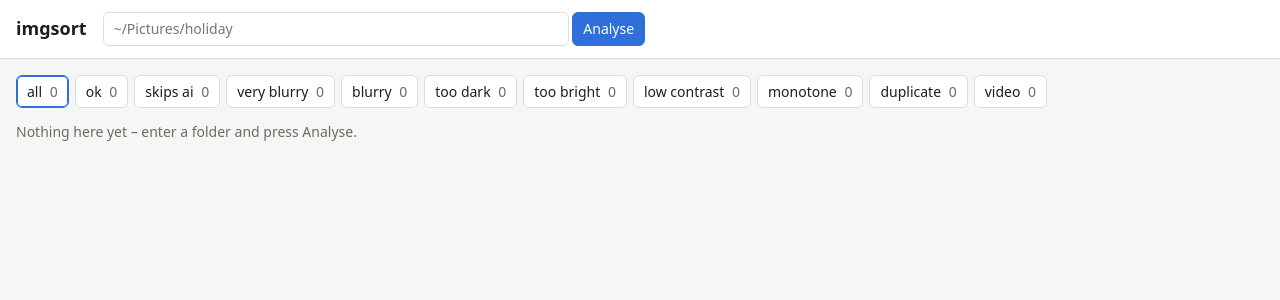
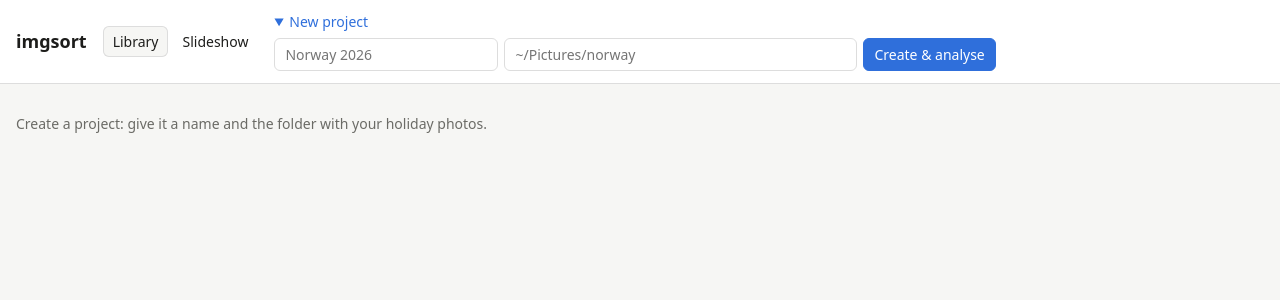
Before and after one commit to jotiau/photos2show, a FastAPI app: page / in a window 1280 px wide. Shown: the top 300 px of the page. Run offline with FastAPI, Linux system fonts and the light colour scheme.

Commit message:
M3: slideshow selection by LLM, review and export; holiday projects; usage guide

```diff
--- a/src/imgsort/web/app.py
+++ b/src/imgsort/web/app.py
@@ -1,6 +1,7 @@
-"""Local web UI: analyse a folder and browse the results."""
+"""Local web UI: holiday projects, analysis, browsing, slideshow selection and export."""
 import os
 import threading
+from html import escape
 from pathlib import Path
 
 import uvicorn
@@ -9,7 +10,7 @@ from fastapi.responses import FileResponse, HTMLResponse
 from fastapi.staticfiles import StaticFiles
 from fastapi.templating import Jinja2Templates
 
-from imgsort import db
+from imgsort import db, slideshow
 from imgsort.pipeline import analyse_folder, describe_folder, skip_ai_reason
 
 HERE = Path(__file__).parent
@@ -20,11 +21,16 @@ templates.env.filters["basename"] = lambda p: Path(p).name
 
 FILTERS = ("all", "ok", "skips_ai", "very_blurry", "blurry", "too_dark", "too_bright",
            "low_contrast", "monotone", "duplicate", "video")
+REFRESH = {"HX-Refresh": "true"}
 
 # Single local user, one analysis at a time.
-job = {"folder": os.environ.get("IMGSORT_LIBRARY", ""), "running": False, "phase": "", "done": 0, "total": 0,
+job = {"project": "", "folder": "", "running": False, "phase": "", "done": 0, "total": 0,
        "summary": None, "error": None, "flag": "all"}
 lock = threading.Lock()
+
+
+def _open(name: str) -> None:
+    job.update(project=name, folder=db.load_projects()[name], flag="all", summary=None, error=None)
 
 
 def _run(root: Path) -> None:
@@ -39,6 +45,13 @@ def _run(root: Path) -> None:
         job["error"] = str(e)
     finally:
         job["running"] = False
+
+
+def _start() -> None:
+    with lock:
+        if job["folder"] and not job["running"]:
+            job.update(running=True, done=0, total=0, summary=None, error=None)
+            threading.Thread(target=_run, args=(Path(job["folder"]),), daemon=True).start()
 
 
 def _items() -> list[dict]:
@@ -71,20 +84,43 @@ def _item(media_id: int) -> dict:
     return item
 
 
+def _page(request: Request, template: str, **ctx) -> HTMLResponse:
+    return templates.TemplateResponse(request, template, {"job": job, "projects": db.load_projects(), **ctx})
+
+
 @app.get("/", response_class=HTMLResponse)
 def index(request: Request):
-    return templates.TemplateResponse(request, "library.html", {"job": job})
+    if not job["project"] and (projects := db.load_projects()):
+        _open(list(projects)[-1])
+    return _page(request, "library.html", page="library")
+
+
+@app.post("/projects", response_class=HTMLResponse)
+def create_project(name: str = Form(...), folder: str = Form(...)):
+    root = Path(folder).expanduser()
+    if not name.strip() or not root.is_dir():
+        return HTMLResponse(f'<span class="error">Not a folder: {escape(folder)}</span>' if name.strip() else "Name missing")
+    if job["running"]:
+        return HTMLResponse('<span class="error">Wait until the running analysis is finished.</span>')
+    db.save_project(name.strip(), root.resolve())
+    _open(name.strip())
+    _start()
+    return HTMLResponse("", headers=REFRESH)
+
+
+@app.post("/projects/open", response_class=HTMLResponse)
+def open_project(name: str = Form(...)):
+    if job["running"]:
+        return HTMLResponse('<span class="error">Wait until the running analysis is finished.</span>')
+    if name not in db.load_projects():
+        raise HTTPException(404)
+    _open(name)
+    return HTMLResponse("", headers=REFRESH)
 
 
 @app.post("/analyse", response_class=HTMLResponse)
-def analyse(request: Request, folder: str = Form(...)):
-    root = Path(folder).expanduser()
-    if not root.is_dir():
-        return HTMLResponse(f'<div id="progress" class="error">Not a folder: {folder}</div>')
-    with lock:
-        if not job["running"]:
-            job.update(folder=str(root.resolve()), running=True, done=0, total=0, summary=None, error=None)
-            threading.Thread(target=_run, args=(root,), daemon=True).start()
+def analyse(request: Request):
+    _start()
     return templates.TemplateResponse(request, "_progress.html", {"job": job})
 
 
@@ -128,6 +164,58 @@ def original(media_id: int):
     return FileResponse(_item(media_id)["path"])
 
 
+def _picks(request: Request, error: str | None = None) -> HTMLResponse:
+    conn = db.connect(Path(job["folder"]))
+    picks = [{"item": it, "reason": p["reason"]}
+             for p in slideshow.load(Path(job["folder"]))["picks"] if (it := db.get_media(conn, p["id"]))]
+    return templates.TemplateResponse(request, "_picks.html", {
+        "picks": picks, "error": error, "minutes": len(picks) * slideshow.SECONDS_PER_PHOTO / 60})
+
+
+@app.get("/slideshow", response_class=HTMLResponse)
+def slideshow_page(request: Request):
+    if not job["folder"]:
+        return _page(request, "slideshow.html", page="slideshow", selection=None)
+    return _page(request, "slideshow.html", page="slideshow", selection=slideshow.load(Path(job["folder"])),
+                 default_target=f"{job['folder']}_slideshow")
+
+
+@app.get("/slideshow/picks", response_class=HTMLResponse)
+def picks(request: Request):
+    return _picks(request)
+
+
+@app.post("/slideshow/select", response_class=HTMLResponse)
+def select(request: Request, description: str = Form(...)):
+    root = Path(job["folder"])
+    try:
+        picks = slideshow.select(db.connect(root), description)
+    except (Exception, SystemExit) as e:
+        return _picks(request, error=str(e))
+    slideshow.save(root, {"description": description, "picks": picks})
+    return _picks(request)
+
+
+@app.post("/slideshow/export", response_class=HTMLResponse)
+def export(target: str = Form(...)):
+    try:
+        n = slideshow.export(Path(job["folder"]), Path(target))
+    except ValueError as e:
+        return HTMLResponse(f'<span class="error">{escape(str(e))}</span>')
+    return HTMLResponse(f"Exported {n} files to {escape(str(Path(target).expanduser()))}")
+
+
+@app.post("/slideshow/{action}/{media_id}", response_class=HTMLResponse)
+def edit(request: Request, action: str, media_id: int):
+    if action not in ("add", "remove", "up", "down"):
+        raise HTTPException(404)
+    root = Path(job["folder"])
+    selection = slideshow.load(root)
+    selection["picks"] = slideshow.edit(selection["picks"], action, _item(media_id)["id"])
+    slideshow.save(root, selection)
+    return HTMLResponse("In slideshow ✓") if action == "add" else _picks(request)
+
+
 def main() -> None:
     port = int(os.environ.get("IMGSORT_PORT", "8000"))
     print(f"imgsort UI on http://127.0.0.1:{port}")
--- a/src/imgsort/web/static/style.css
+++ b/src/imgsort/web/static/style.css
@@ -57,3 +57,25 @@ main { display: flex; gap: 16px; padding: 16px; align-items: flex-start; }
 }
 .tag { font-size: 12px; padding: 1px 8px; border-radius: 10px; }
 .caption { font-style: italic; }
+.tabs { display: flex; gap: 4px; }
+.tabs a { padding: 6px 10px; border-radius: 6px; color: var(--text); text-decoration: none; }
+.tabs a.active { background: var(--bg); box-shadow: inset 0 0 0 1px var(--border); }
+header details { display: inline-block; }
+header details summary { cursor: pointer; color: var(--accent); }
+header details form { display: flex; gap: 6px; flex-wrap: wrap; margin-top: 6px; }
+select { font: inherit; padding: 6px; border: 1px solid var(--border); border-radius: 6px; background: var(--panel); color: var(--text); }
+.bar { display: flex; gap: 12px; align-items: center; flex-wrap: wrap; padding: 8px 16px 0; }
+.bar .path { color: var(--muted); word-break: break-all; }
+main.slideshow { flex-direction: column; align-items: stretch; max-width: 900px; }
+main.slideshow form { display: flex; flex-direction: column; gap: 6px; }
+main.slideshow form.export { flex-direction: row; flex-wrap: wrap; align-items: center; }
+main.slideshow form.export label { width: 100%; }
+main.slideshow form.export input { flex: 1; min-width: 200px; }
+main.slideshow button { align-self: flex-start; }
+textarea { font: inherit; padding: 8px; border: 1px solid var(--border); border-radius: 6px; background: var(--panel); color: var(--text); width: 100%; }
+.picks { padding-left: 2em; display: flex; flex-direction: column; gap: 6px; }
+.picks li { display: flex; gap: 10px; align-items: center; background: var(--panel); border: 1px solid var(--border); border-radius: 8px; padding: 6px; }
+.picks img { width: 96px; aspect-ratio: 4/3; object-fit: cover; border-radius: 4px; flex-shrink: 0; }
+.picks li > div:nth-child(2) { flex: 1; min-width: 0; }
+.picks .meta { color: var(--muted); font-size: 12px; }
+.picks .actions { display: flex; gap: 4px; }
--- a/src/imgsort/web/templates/_detail.html
+++ b/src/imgsort/web/templates/_detail.html
@@ -8,6 +8,7 @@
 {% else %}
 <a href="/original/{{ it.id }}" target="_blank"><img src="/original/{{ it.id }}" alt=""></a>
 {% endif %}
+<button hx-post="/slideshow/add/{{ it.id }}" hx-swap="outerHTML">Add to slideshow</button>
 <p class="path">{{ it.path }}</p>
 <p>{{ (it.taken_at or 'no date').replace('T', ' ') }} · {{ it.width }}×{{ it.height }}</p>
 <div class="flags">
--- /dev/null
+++ b/src/imgsort/web/templates/_header.html
@@ -0,0 +1,23 @@
+<header>
+  <h1>imgsort</h1>
+  <nav class="tabs">
+    <a href="/" class="{{ 'active' if page == 'library' }}">Library</a>
+    <a href="/slideshow" class="{{ 'active' if page == 'slideshow' }}">Slideshow</a>
+  </nav>
+  {% if projects %}
+  <form hx-post="/projects/open" hx-target="#project-msg" hx-trigger="change">
+    <select name="name" aria-label="Project">
+      {% for name in projects %}<option {{ 'selected' if name == job.project }}>{{ name }}</option>{% endfor %}
+    </select>
+  </form>
+  {% endif %}
+  <details {{ 'open' if not projects }}>
+    <summary>New project</summary>
+    <form hx-post="/projects" hx-target="#project-msg">
+      <input name="name" placeholder="Norway 2026" required aria-label="Project name">
+      <input name="folder" placeholder="~/Pictures/norway" required size="36" aria-label="Photo folder">
+      <button>Create &amp; analyse</button>
+    </form>
+  </details>
+  <span id="project-msg"></span>
+</header>
--- a/src/imgsort/web/templates/library.html
+++ b/src/imgsort/web/templates/library.html
@@ -8,17 +8,19 @@
   <script src="/static/htmx.min.js"></script>
 </head>
 <body>
-<header>
-  <h1>imgsort</h1>
-  <form hx-post="/analyse" hx-target="#progress" hx-swap="outerHTML">
-    <input name="folder" value="{{ job.folder }}" placeholder="~/Pictures/holiday" required size="50">
-    <button>Analyse</button>
-  </form>
+{% include "_header.html" %}
+{% if job.folder %}
+<div class="bar">
+  <span class="path">{{ job.folder }}</span>
+  <button hx-post="/analyse" hx-target="#progress" hx-swap="outerHTML">Analyse again</button>
   {% include "_progress.html" %}
-</header>
+</div>
 <main>
   <section id="grid" hx-get="/grid" hx-trigger="load, analysed from:body"></section>
   <aside id="detail"></aside>
 </main>
+{% else %}
+<main><p class="empty">Create a project: give it a name and the folder with your holiday photos.</p></main>
+{% endif %}
 </body>
 </html>
```
Also changed, not shown: PLAN.md (+24 -17 lines), src/imgsort/ai.py (+5 -2 lines), src/imgsort/db.py (+12 -0 lines), src/imgsort/slideshow.py (added, +95 -0 lines), src/imgsort/web/templates/_picks.html (added, +18 -0 lines), src/imgsort/web/templates/slideshow.html (added, +33 -0 lines), tests/test_slideshow.py (added, +53 -0 lines), tests/test_web.py (+23 -8 lines), README.md.
